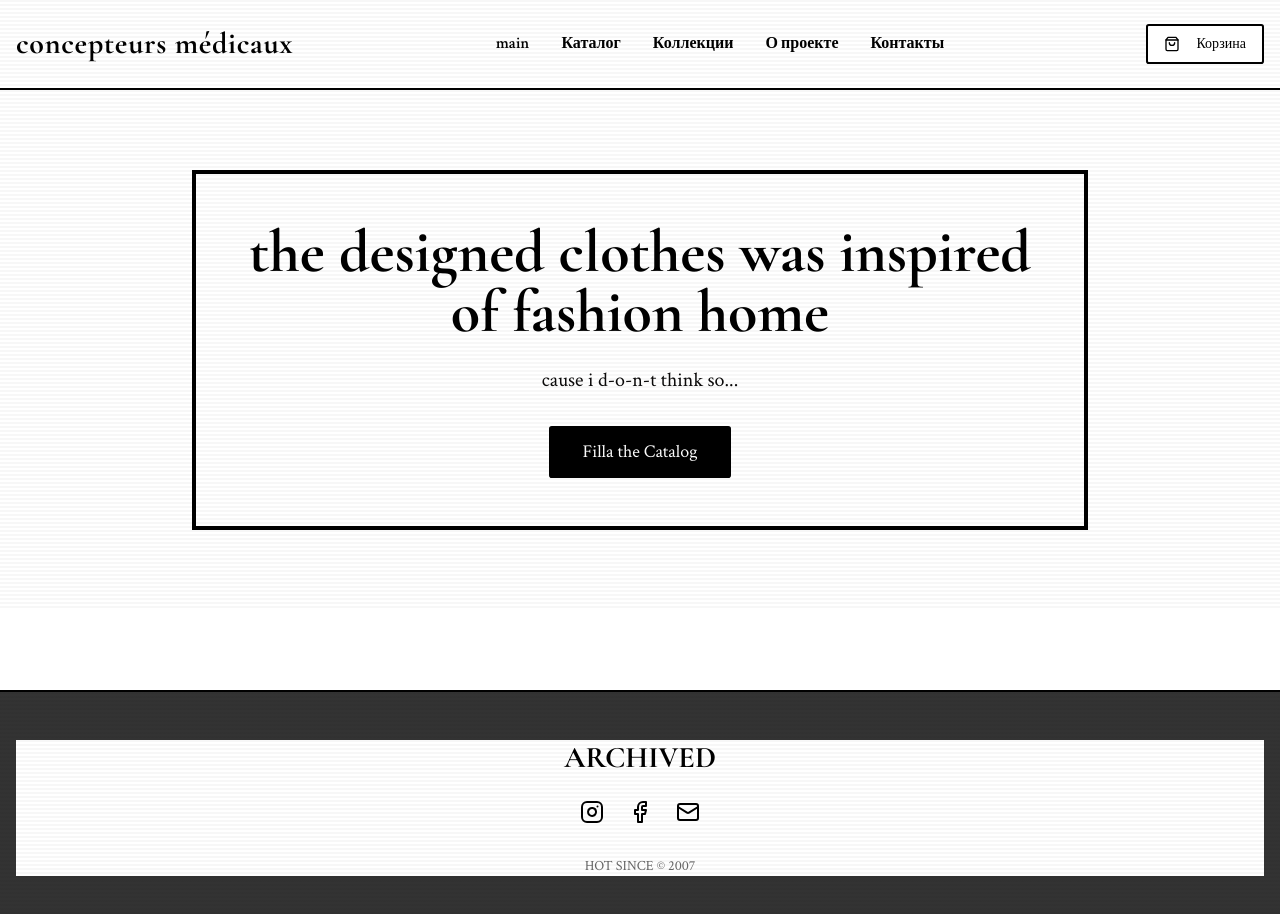
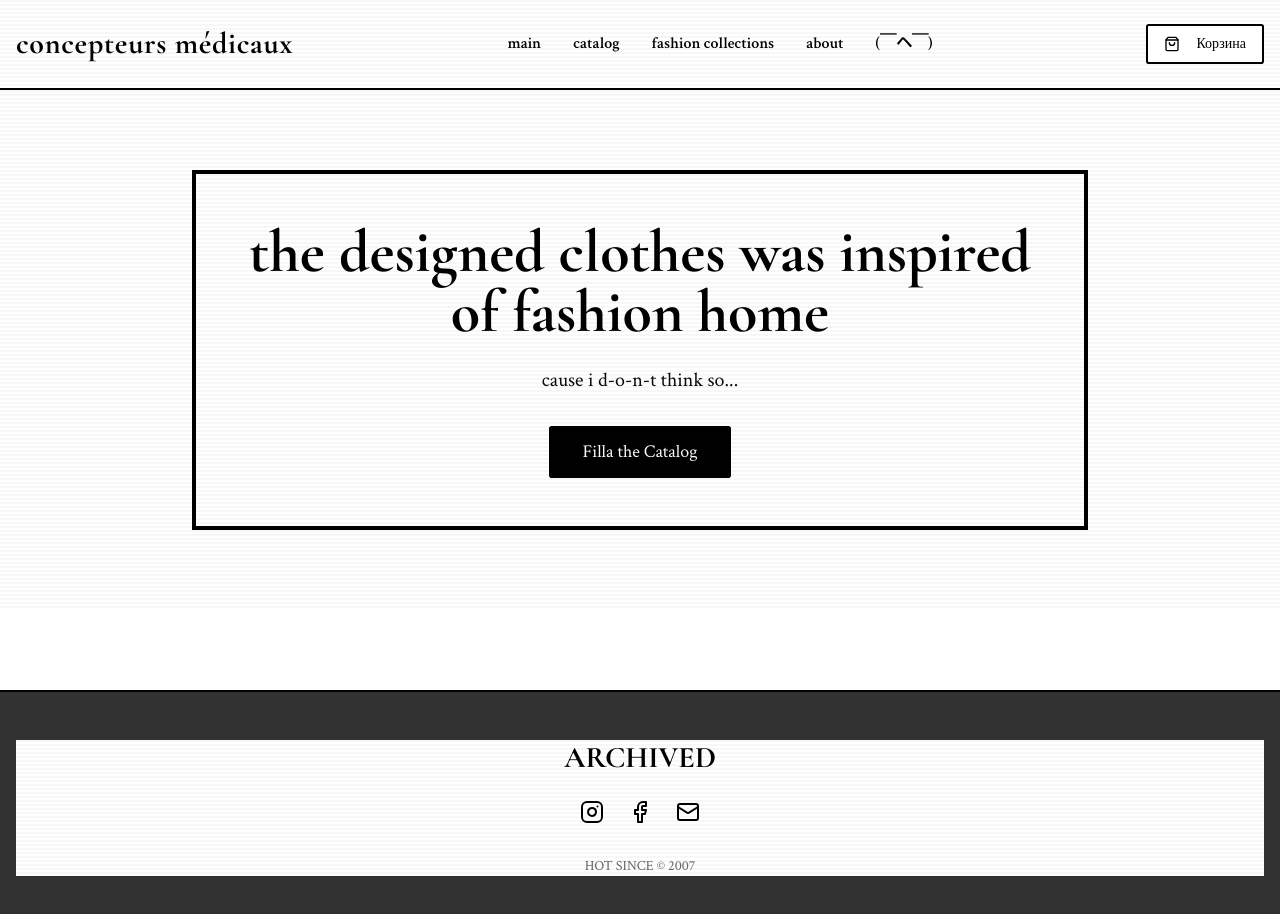
Before and after one commit to pr-poehali-dev/archive-fashion-site, a React (Vite) app: page / in a window 1280 px wide. Shown: the top 914 px of the page. Built offline with nearby package versions, Linux system fonts and the light colour scheme.

Commit message:
refactor: Обновление компонентов UI

```diff
--- a/src/pages/Index.tsx
+++ b/src/pages/Index.tsx
@@ -70,10 +70,10 @@ export default function Index() {
             <h1 className="text-foreground tracking-wide text-3xl font-black text-left beautiful font">concepteurs médicaux</h1>
             <nav className="hidden md:flex gap-8">
               <button onClick={() => setActiveSection('home')} className="text-foreground hover:text-secondary transition-colors font-semibold">main</button>
-              <button onClick={() => setActiveSection('catalog')} className="text-foreground hover:text-secondary transition-colors font-semibold">Каталог</button>
-              <button onClick={() => setActiveSection('collections')} className="text-foreground hover:text-secondary transition-colors font-semibold">Коллекции</button>
-              <button onClick={() => setActiveSection('about')} className="text-foreground hover:text-secondary transition-colors font-semibold">О проекте</button>
-              <button onClick={() => setActiveSection('contacts')} className="text-foreground hover:text-secondary transition-colors font-semibold">Контакты</button>
+              <button onClick={() => setActiveSection('catalog')} className="text-foreground hover:text-secondary transition-colors font-semibold">catalog</button>
+              <button onClick={() => setActiveSection('collections')} className="text-foreground hover:text-secondary transition-colors font-semibold">fashion collections</button>
+              <button onClick={() => setActiveSection('about')} className="text-foreground hover:text-secondary transition-colors font-semibold">about</button>
+              <button onClick={() => setActiveSection('contacts')} className="text-foreground hover:text-secondary transition-colors font-semibold">(￣ヘ￣)</button>
             </nav>
             <Sheet>
               <SheetTrigger asChild>
```
